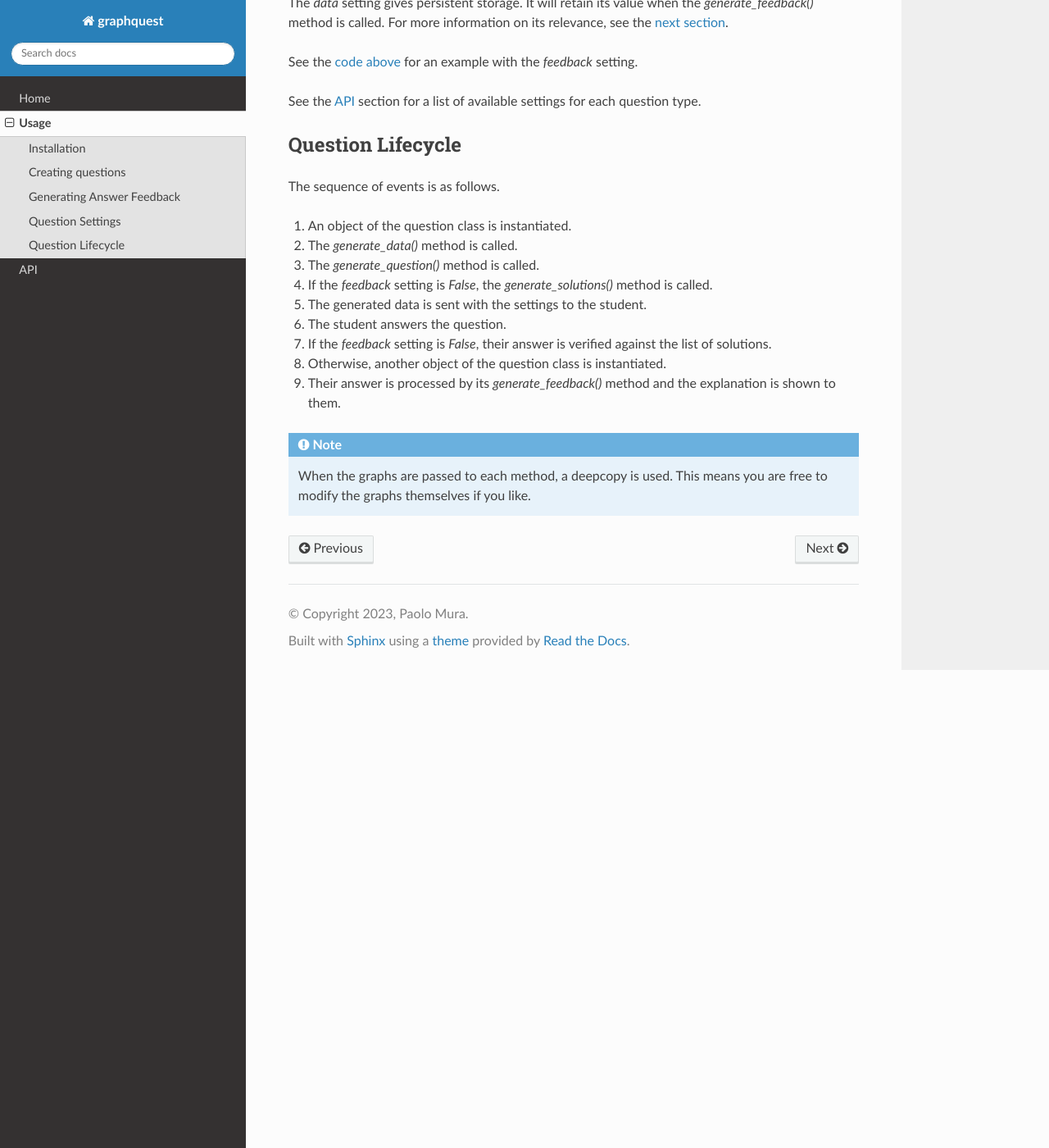
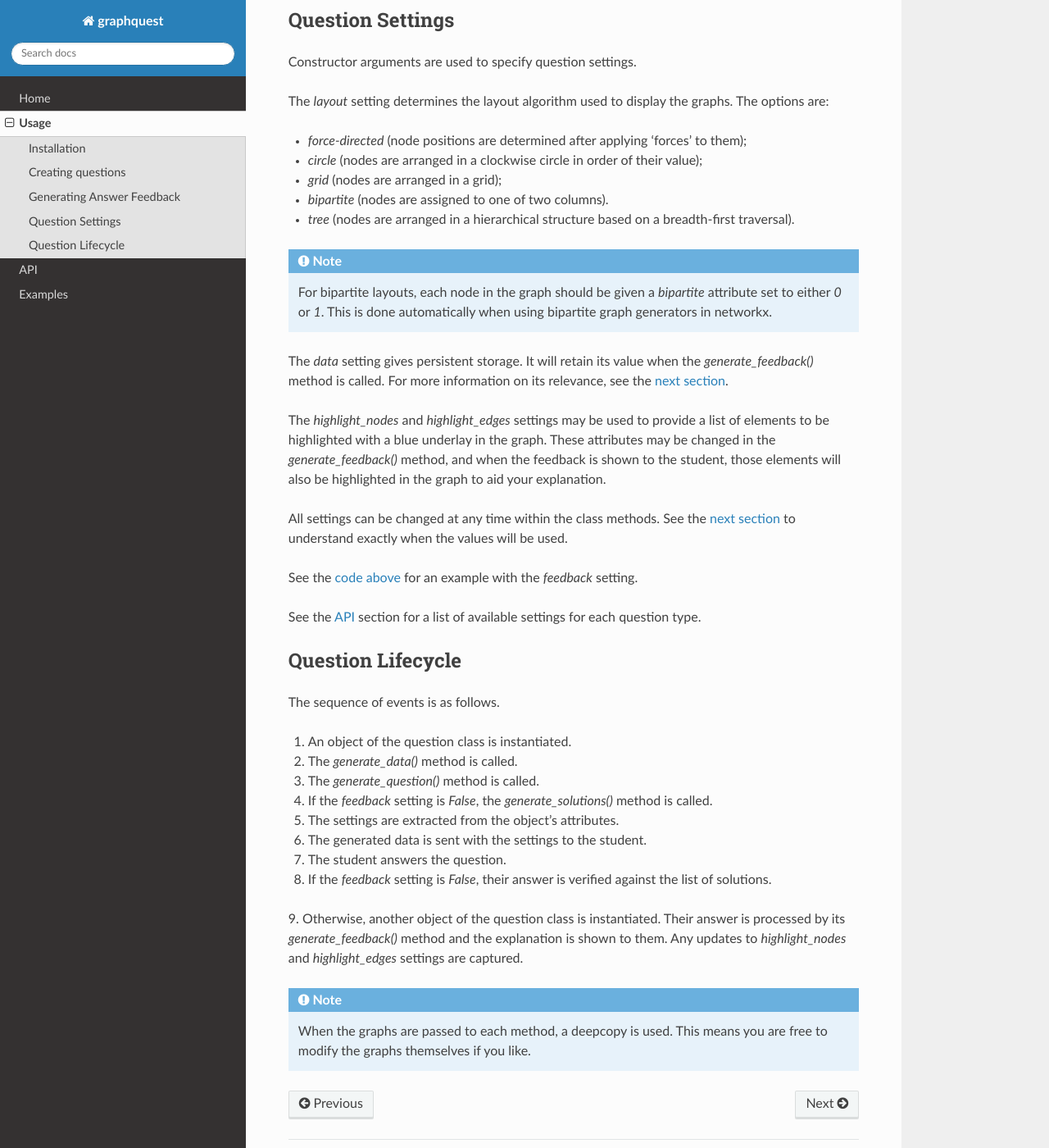
Before and after one commit to PaoloMura/graphquest, a Sphinx documentation site: the page built from docs/usage.rst, in a window 1280 px wide and 1400 px high, scrolled down 2675 px. Shown: the whole window at 82% size. Built offline with Sphinx 7.4.7 and the Read the Docs theme 2.0.0, drawn with Linux system fonts in a browser that asks for light colours; some of the changed text lies outside the part shown.

Commit message:
graph interactivity questions only deal with a single graph

```diff
--- a/docs/index.rst
+++ b/docs/index.rst
@@ -8,3 +8,4 @@
    Home <self>
    usage
    api
+   examples
--- a/docs/usage.rst
+++ b/docs/usage.rst
@@ -6,11 +6,11 @@
 Installation
 ------------
 
-To use GraphQuest, first install it using pip:
+To use Graph Quest, first install it using pip:
 
 .. code-block:: console
 
-   (.venv) $ pip install graphquest
+   (.venv) $ pip install graphquest@git+https://github.com/PaoloMura/graphquest/
 
 
 .. _creating_questions:
@@ -65,6 +65,24 @@
 * `generate_question(graphs)` - returns the wording of the question
 * `generate_solutions(graphs)` - returns a list of accepted solutions
 * `generate_feedback(graphs, answer)` - returns whether the given answer is correct, together with an explanation
+
+There are currently five supported question types in Graph Quest:
+
+* `QTextInput` (answer via a text box)
+* `QMultipleChoice` (answer by selecting options)
+* `QVertexSet` (answer by tapping on nodes in the graph)
+* `QEdgeSet` (answer by tapping on edges in the graph)
+* `QSelectPath` (answer by tapping nodes in a valid order in the graph)
+
+See :ref:`the examples <example_question_types>` for how each question type is displayed.
+
+.. note::
+
+    The data type used for the answer is different for each question type.
+    `QTextInput` and `QMultipleChoice` allow for multiple graphs to be displayed side by side,
+    which will be labelled as G1, G2, ....
+    The other question types only allow a single NetworkX graph to be used in the question
+    (however this may include multiple components).
 
 
 .. _generating_answer_feedback:
@@ -132,6 +150,7 @@
 * `circle` (nodes are arranged in a clockwise circle in order of their value);
 * `grid` (nodes are arranged in a grid);
 * `bipartite` (nodes are assigned to one of two columns).
+* `tree` (nodes are arranged in a hierarchical structure based on a breadth-first traversal).
 
 .. note::
 
@@ -141,6 +160,15 @@
 The `data` setting gives persistent storage.
 It will retain its value when the `generate_feedback()` method is called.
 For more information on its relevance, see the :ref:`next section <question_lifecycle>`.
+
+The `highlight_nodes` and `highlight_edges` settings may be used to provide a list of elements
+to be highlighted with a blue underlay in the graph.
+These attributes may be changed in the `generate_feedback()` method,
+and when the feedback is shown to the student,
+those elements will also be highlighted in the graph to aid your explanation.
+
+All settings can be changed at any time within the class methods.
+See the :ref:`next section <question_lifecycle>` to understand exactly when the values will be used.
 
 See the :ref:`code above <python_feedback_setting>` for an example with the `feedback` setting.
 
@@ -158,11 +186,13 @@
 2. The `generate_data()` method is called.
 3. The `generate_question()` method is called.
 4. If the `feedback` setting is `False`, the `generate_solutions()` method is called.
-5. The generated data is sent with the settings to the student.
-6. The student answers the question.
-7. If the `feedback` setting is `False`, their answer is verified against the list of solutions.
-8. Otherwise, another object of the question class is instantiated.
-9. Their answer is processed by its `generate_feedback()` method and the explanation is shown to them.
+5. The settings are extracted from the object's attributes.
+6. The generated data is sent with the settings to the student.
+7. The student answers the question.
+8. If the `feedback` setting is `False`, their answer is verified against the list of solutions.
+9. Otherwise, another object of the question class is instantiated.
+Their answer is processed by its `generate_feedback()` method and the explanation is shown to them.
+Any updates to `highlight_nodes` and `highlight_edges` settings are captured.
 
 .. note::
 
--- a/pyproject.toml
+++ b/pyproject.toml
@@ -4,7 +4,7 @@
 
 [project]
 name = "graphquest"
-version = "1.0.6"
+version = "1.0.7"
 authors = [
   { name="Paolo Mura", email="paolo@muraonline.com" },
 ]
```
Also changed, not shown: README.rst (+6 -6 lines), docs/examples.rst (added, +37 -0 lines), docs/images/QEdgeSet.png (added), docs/images/QMultipleChoice.png (added), docs/images/QSelectPath.png (added), docs/images/QTextInput.png (added), docs/images/QVertexSet.png (added), docs/images/multiple-graphs.png (added), 7 other files.
